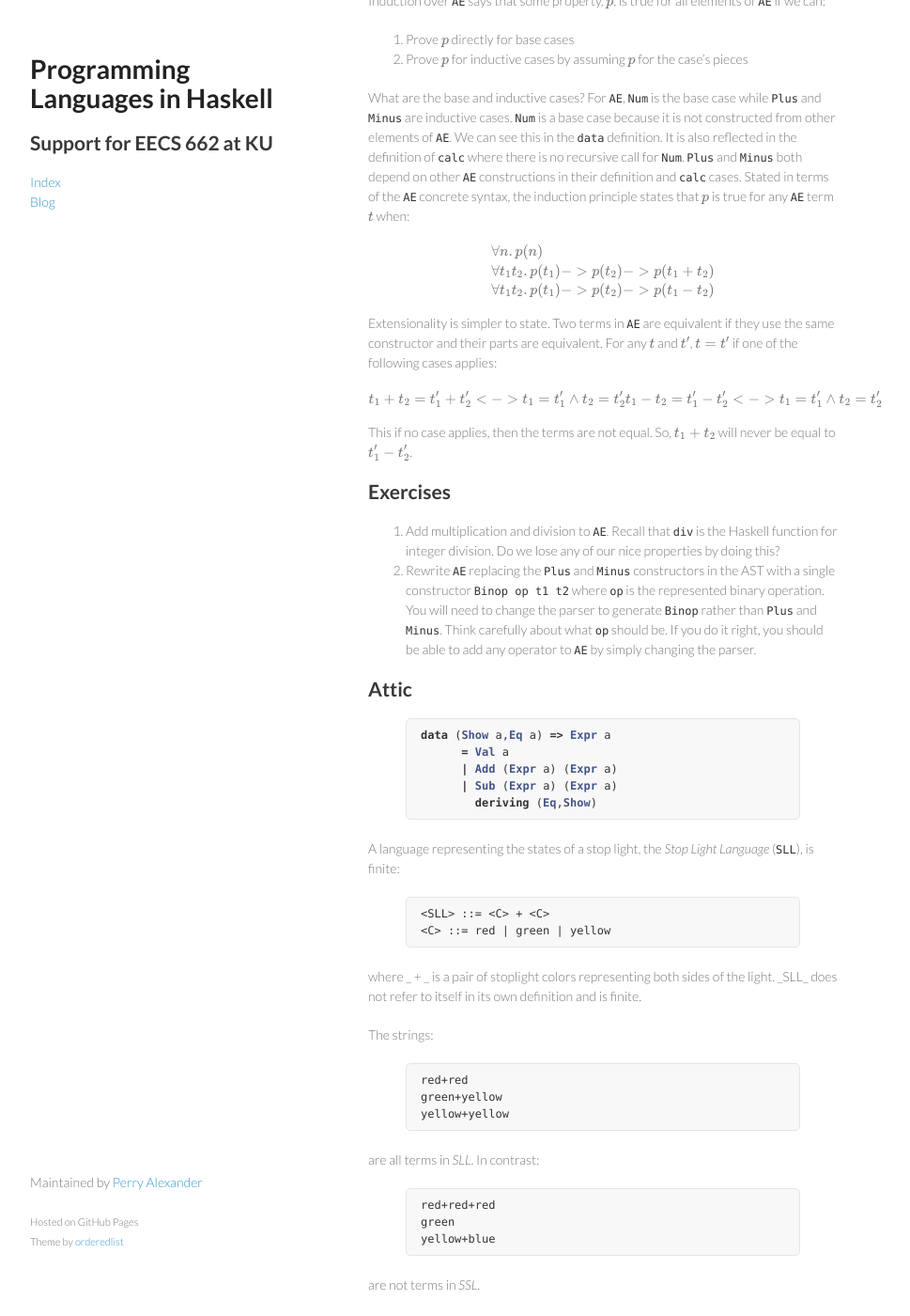
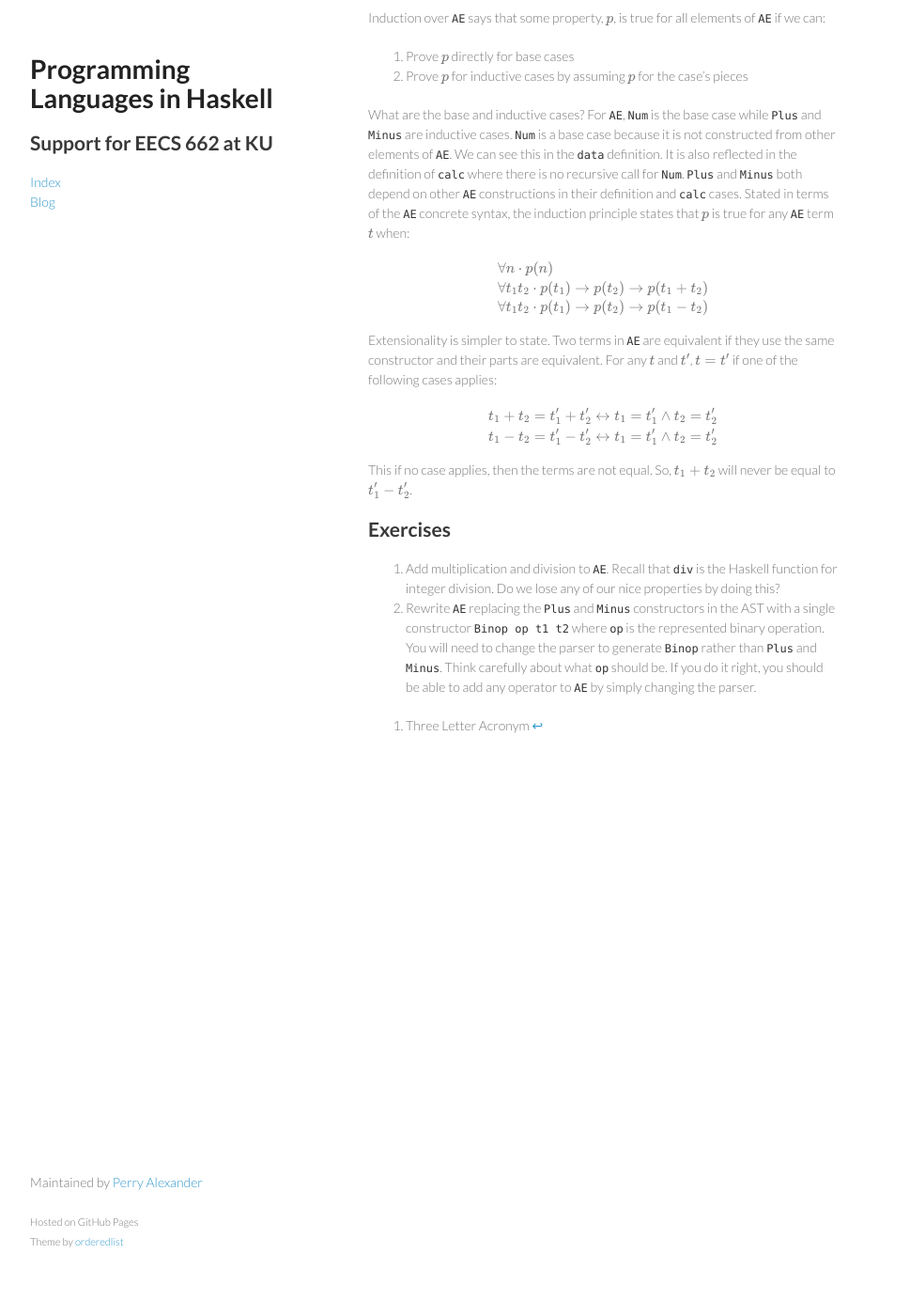
Before and after one commit to ku-sldg/plih, a Jekyll site: the page built from _posts/2016-06-13-SimpleInterpreters.md, in a window 1280 px wide and 1400 px high, scrolled down 10774 px. Shown: the whole window at 94% size, without its empty margins (178-1147 px from the left). Built offline with Jekyll 4.4.1, drawn with Linux system fonts in a browser that asks for light colours; formulas are drawn with MathJax 3; some of the changed text lies outside the part shown.

Commit message:
initial cleanup edits; removed attic

```diff
--- a/_posts/2016-06-13-SimpleInterpreters.md
+++ b/_posts/2016-06-13-SimpleInterpreters.md
@@ -387,9 +388,9 @@ What are the base and inductive cases?  For `AE`, `Num` is the base case while `
 
 $$
 \begin{align*}
-\forall & n . p(n) \\
-\forall & t_1 t_2 . p(t_1) -> p(t_2) -> p(t_1 + t_2) \\
-\forall & t_1 t_2 . p(t_1) -> p(t_2) -> p(t_1 - t_2) \\
+\forall & n \cdot p(n) \\
+\forall & t_1 t_2 \cdot p(t_1) \rightarrow p(t_2) \rightarrow p(t_1 + t_2) \\
+\forall & t_1 t_2 \cdot p(t_1) \rightarrow p(t_2) \rightarrow p(t_1 - t_2) \\
 \end{align*}
 $$
 
@@ -397,8 +398,8 @@ Extensionality is simpler to state.  Two terms in `AE` are equivalent if they us
 
 $$
 \begin{align*}
-t_1 + t_2 = t_1' + t_2' <-> t_1=t_1' \wedge t_2=t_2'
-t_1 - t_2 = t_1' - t_2' <-> t_1=t_1' \wedge t_2=t_2'
+t_1 + t_2 = t_1' + t_2' \leftrightarrow t_1=t_1' \wedge t_2=t_2' \\
+t_1 - t_2 = t_1' - t_2' \leftrightarrow t_1=t_1' \wedge t_2=t_2' \\
 \end{align*}
 $$
 
@@ -409,64 +410,4 @@ This if no case applies, then the terms are not equal.  So, $t_1+t_2$ will never
 1. Add multiplication and division to `AE`.  Recall that `div` is the Haskell function for integer division.  Do we lose any of our nice properties by doing this?
 2. Rewrite `AE` replacing the `Plus` and `Minus` constructors in the AST with a single constructor `Binop op t1 t2` where `op` is the represented binary operation.  You will need to change the parser to generate `Binop` rather than `Plus` and `Minus`.  Think carefully about what `op` should be.  If you do it right, you should be able to add any operator to `AE` by simply changing the parser.
 
-## Attic
-
-{% highlight haskell %}
-data (Show a,Eq a) => Expr a
-      = Val a
-      | Add (Expr a) (Expr a)
-      | Sub (Expr a) (Expr a)
-        deriving (Eq,Show)
-{% endhighlight %}
-
-A language representing the states of a stop light, the *Stop Light Language* (`SLL`), is finite:
-
-{% highlight text %}
-<SLL> ::= <C> + <C>
-<C> ::= red | green | yellow
-{% endhighlight %}
-
-where _<C> + <C>_ is a pair of stoplight colors representing both sides of the light.  _SLL_ does not refer to itself in its own definition and is finite.
-
-The strings:
-
-{% highlight text %}
-red+red
-green+yellow
-yellow+yellow
-{% endhighlight %}
-
-are all terms in _SLL_.  In contrast:
-
-{% highlight text %}
-red+red+red
-green
-yellow+blue
-{% endhighlight %}
-
-are not terms in _SSL_.
-
-Similarly, an abstract syntax for `SLL` is:
-
-{% highlight haskell %}
-data C = red | green | yellow deriving (Show,Eq)
-data SSL = Sum C C deriving (Show,Eq)
-{% endhighlight %}
-
-The `SSL` abstract syntax is interesting in that it defines `C` then builds `SSL` from it.  Will this data type work just as well?
-
-{% highlight haskell %}
-data SSL = red | green | yellow | Sum SSL SSL deriving (Show,Eq)
-{% endhighlight %}
-
----
-
-$$\frac{}{(\mathsf{Num}\; n \Downarrow n)}\; [NumE]$$
-
-$$\frac{t_1 \Downarrow v_1\;\; t_2 \Downarrow v_2}{(\mathsf{Plus}\; t_1\; t_2)\Downarrow v_1+v_2}\; [PlusE]$$
-
-$$\frac{t_1 \Downarrow v_1\;\; t_2 \Downarrow v_2}{(\mathsf{Minus}\; t_1\; t_2\Downarrow v_1-v_2}\; [MinusE]$$
-
----
-
 [^1]: Three Letter Acronym
```
Also changed, not shown: other parts of _posts/2016-06-13-SimpleInterpreters.md (+5 -4 lines).
